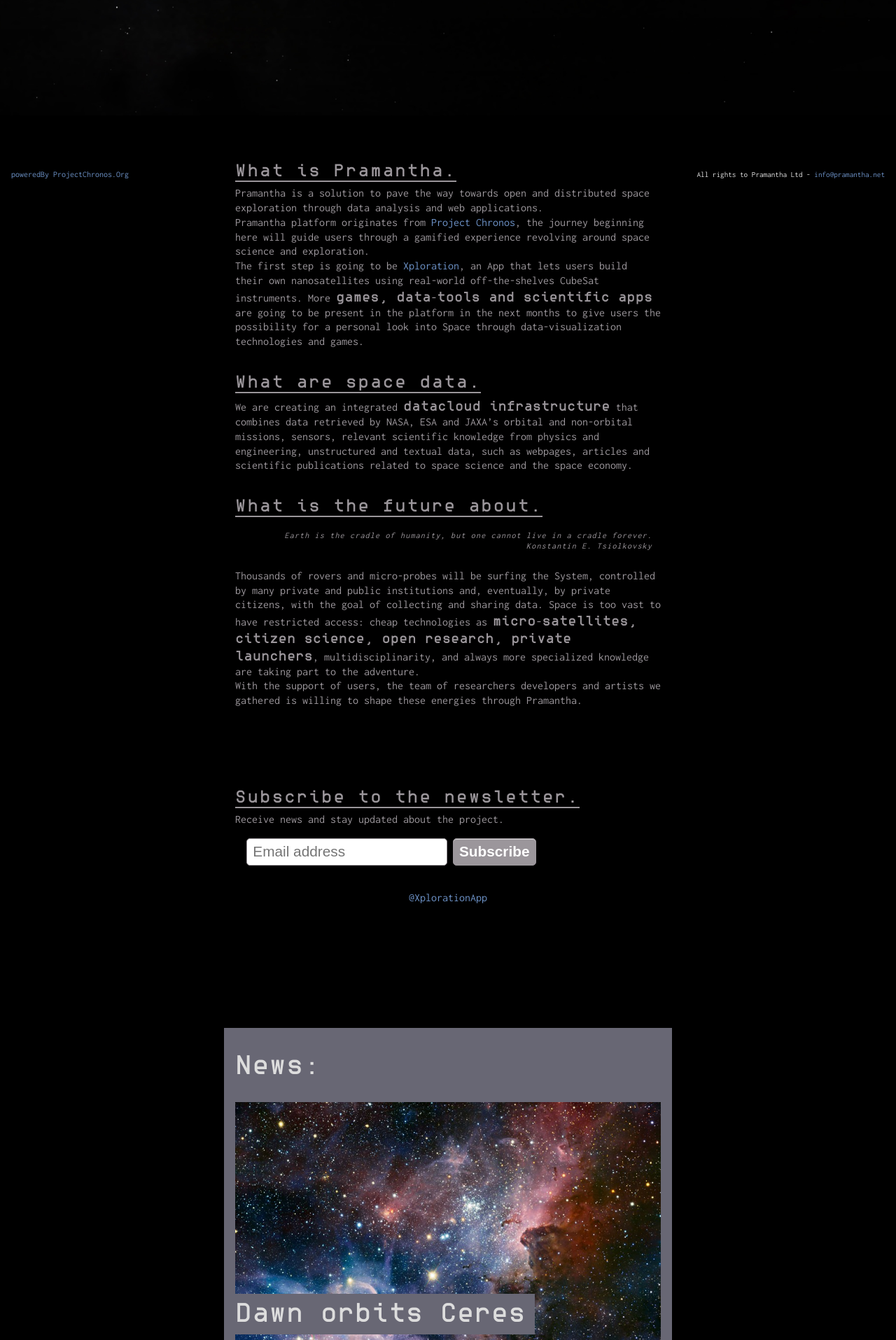
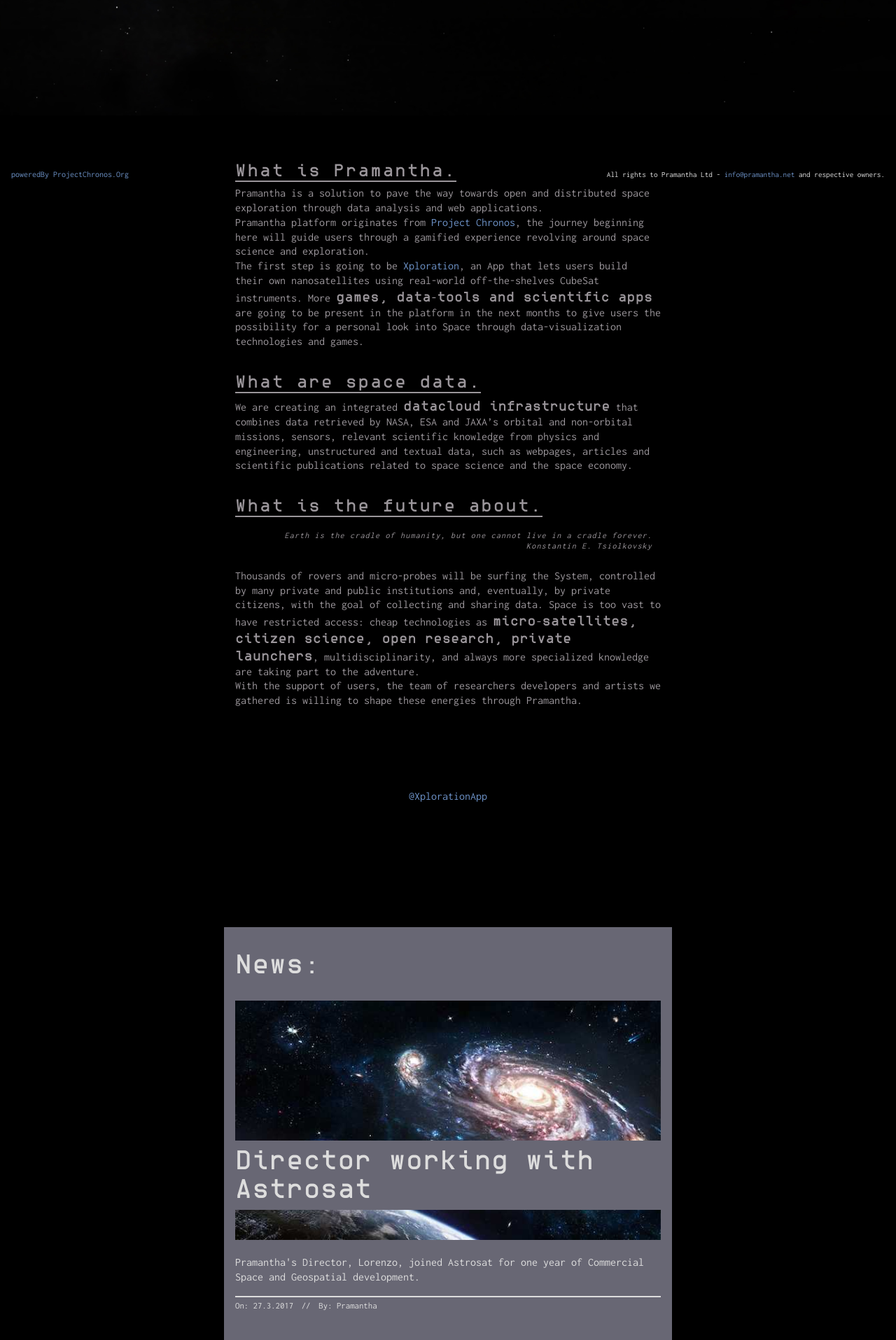
Before and after one commit to SpaceAppsXploration/singlepage, a Flask app: page / in a window 1280 px wide. Shown: the part 528-2443 px from the top of the page at 70% size. Run offline with Flask 2, Linux system fonts and the light colour scheme; some libraries are stand-ins or nearby versions.

Commit message:
Migrate to App Engine

```diff
--- a/wsgi/pageapp.py
+++ b/wsgi/pageapp.py
@@ -4,49 +4,49 @@ import os
 
 from flask import Flask
 from flask import render_template, redirect, url_for, request
-from flask.ext.wtf import Form
+#from flask.ext.wtf import Form
 
 app = Flask(__name__)
-app.config.from_object('config')
+#app.config.from_object('config')
 
 
-if 'OPENSHIFT_DATA_DIR' in os.environ:
-    store = os.path.join(os.environ['OPENSHIFT_DATA_DIR'], 'newsletter.save')
-    app.config['DEBUG'] = False
-else:
-    store = os.path.join(os.path.dirname(__file__), 'newsletter.save')
-    app.config['DEBUG'] = True
+#if 'OPENSHIFT_DATA_DIR' in os.environ:
+#    store = os.path.join(os.environ['OPENSHIFT_DATA_DIR'], 'newsletter.save')
+#    app.config['DEBUG'] = False
+#else:
+#    store = os.path.join(os.path.dirname(__file__), 'newsletter.save')
+#    app.config['DEBUG'] = True
 
 
-class NewsForm(Form):
-    pass
+#class NewsForm(Form):
+#    pass
 
 @app.route("/")
 def hello():
-    if request.args.get('message'):
-        return render_template('index.html', message=request.args.get('message'))
-    form = NewsForm()
-    return render_template('index.html', form=form)
+#    if request.args.get('message'):
+#        return render_template('index.html', message=request.args.get('message'))
+#    form = NewsForm()
+    return render_template('index.html') #, form=form)
 
 @app.route("/graph19")
 def testnode():
     return render_template('testsonly.html')
 
-@app.route("/subscribe", methods=['POST'])
-def subscribe():
-    mail = request.form['email']
-    data = open(store).read()
-    position = data.find(mail)
-    if position == -1:
-        with open(store, 'a') as f:
-            f.write(mail+' \n')
-        return redirect(url_for('.hello', message=message_ok))
+#@app.route("/subscribe", methods=['POST'])
+#def subscribe():
+    #    mail = request.form['email']
+    #data = open(store).read()
+    #position = data.find(mail)
+    #if position == -1:
+    #    with open(store, 'a') as f:
+    #        f.write(mail+' \n')
+    #    return redirect(url_for('.hello', message=message_ok))
 
-    return redirect(url_for('.hello', message=message_already))
+#    return redirect(url_for('.hello', message=message_already))
 
 
-message_ok = 'You subscribed the newsletter. Wait for confirmation email. Thanks for your interest!'
-message_already = 'You already subscribed with this email address. Wait for confirmation in the next 24 hours.'
+#message_ok = 'You subscribed the newsletter. Wait for confirmation email. Thanks for your interest!'
+#message_already = 'You already subscribed with this email address. Wait for confirmation in the next 24 hours.'
 
 
 if __name__ == "__main__":
--- a/wsgi/templates/index.html
+++ b/wsgi/templates/index.html
@@ -72,9 +72,6 @@
                the next months to give users the possibility for a personal look into Space through data-visualization technologies and games.</p>
         </section>
         <section class="home--about site--content wysiwyg whatis">
-             {%if message%}
-                <p style="color:#6A7E7A;">{{message}}</p>
-             {% endif %}
              <h1>What are space data.</h1>
              <p>We are creating an integrated <span class="highlight">datacloud infrastructure</span> that combines data retrieved by NASA, ESA and JAXA’s orbital
                  and non-orbital missions, sensors, relevant scientific knowledge from physics and engineering, unstructured and textual
@@ -89,19 +86,6 @@
                 restricted access: cheap technologies as <span class="highlight">micro-satellites, citizen science, open research, private launchers</span>, multidisciplinarity,
                 and always more specialized knowledge are taking part to the adventure.<br/>
                 With the support of users, the team of researchers developers and artists we gathered is willing to shape these energies through Pramantha.</p>
-        </section>
-        <section class="home--about site--content wysiwyg newsletter">
-            <h1>Subscribe to the newsletter.</h1>
-            <p>Receive news and stay updated about the project.</p>
-            {%if message%}
-            <p style="color:#6A7E7A;">{{message}}</p>
-            {% else %}
-            <form action="/subscribe" method="post" class="subscribe-form">
-              {{ form.hidden_tag() }}
-              <input type="email" name="email" class="subscribe-input" placeholder="Email address">
-              <button type="submit" class="subscribe-submit">Subscribe</button>
-            </form>
-            {% endif %}
         </section>
 
         <!-- Social networks buttons -->
@@ -133,6 +117,51 @@
          <!-- CMS Block Content -->
     <section class="site--content blog">
         <h1>News:</h1>
+        <article class="blog--post">
+            <header class="post--header">
+                <img src="/static/assets/images/outer-space.jpg" alt="">
+                <div class="post--header-text">
+                    <h1 class="post--title">Director working with Astrosat</h1>
+                </div>
+            </header>
+            <section class="post--content wysiwyg">
+                <p>Pramantha's Director, Lorenzo, joined Astrosat for one year of Commercial Space and Geospatial development.</p>
+            </section>
+            <footer class="post--meta">
+                <span class="post--date">On: 27.3.2017</span>
+                <span class="post--author">By: Pramantha</span>
+            </footer>
+        </article>
+        <article class="blog--post">
+            <header class="post--header">
+                <img src="/static/assets/images/space.jpg" alt="">
+                <div class="post--header-text">
+                    <h1 class="post--title">Director get into platform development for IoT devices</h1>
+                </div>
+            </header>
+            <section class="post--content wysiwyg">
+                <p>Pramantha's Director, Lorenzo, joined Atooma/Resonance AI. Resonance AI enters 500 Startups Incubator SF, CA.</p>
+            </section>
+            <footer class="post--meta">
+                <span class="post--date">On: 2.3.2017</span>
+                <span class="post--author">By: Pramantha</span>
+            </footer>
+        </article>
+        <article class="blog--post">
+            <header class="post--header">
+                <img src="/static/assets/images/outer-space.jpg" alt="">
+                <div class="post--header-text">
+                    <h1 class="post--title">Pramantha's concepts started to be developed</h1>
+                </div>
+            </header>
+            <section class="post--content wysiwyg">
+                <p>Pramantha's Director, Lorenzo, follows the implementation of <a href="https://github.com/HTTP-APIs" target="_blank">W3C Hydra</a> as volunteer and maintainer.</p>
+            </section>
+            <footer class="post--meta">
+                <span class="post--date">On: 1.1.2017</span>
+                <span class="post--author">By: Pramantha</span>
+            </footer>
+        </article>
         <article class="blog--post">
             <header class="post--header">
                 <img src="/static/assets/images/space.jpg" alt="">
@@ -447,11 +476,7 @@
     </section>
     <section class="site--content wysiwyg email">
         <h1>Email Us</h1>
-        <p><a href="mailto:info@pramantha.net">Introduce yourself and request your copy of business plan</a></p>
-        <p><a href="mailto:giacomo@pramantha.net">Contact Giacomo, Chief of Executives</a></p>
-        <p><a href="mailto:jacopo@pramantha.net">Contact Jacopo, Chief of Research</a></p>
-        <p><a href="mailto:lorenzo@pramantha.net">Contact Lorenzo, Chief of Technology</a></p>
-         <p><a href="mailto:stefano@pramantha.net">Contact Stefano, Chief of Business Development</a></p>
+        <p><a href="mailto:lorenzo@pramantha.net">Contact Lorenzo, Director</a></p>
     </section>
 
 
@@ -465,7 +490,7 @@
                 </ul>
                 <div class="site--credits">
                     <span class="small-text">
-                        All rights to Pramantha Ltd - <a href="mailto:info@pramantha.net">info@pramantha.net</a>
+                        All rights to Pramantha Ltd - <a href="mailto:info@pramantha.net">info@pramantha.net</a> and respective owners.
                     </span>
                 </div>
             </footer>
```
Also changed, not shown: app.yaml (added, +13 -0 lines), .openshift/README.md (deleted), .openshift/action_hooks/README.md (deleted), .openshift/markers/README.md (deleted), 12 other files.
